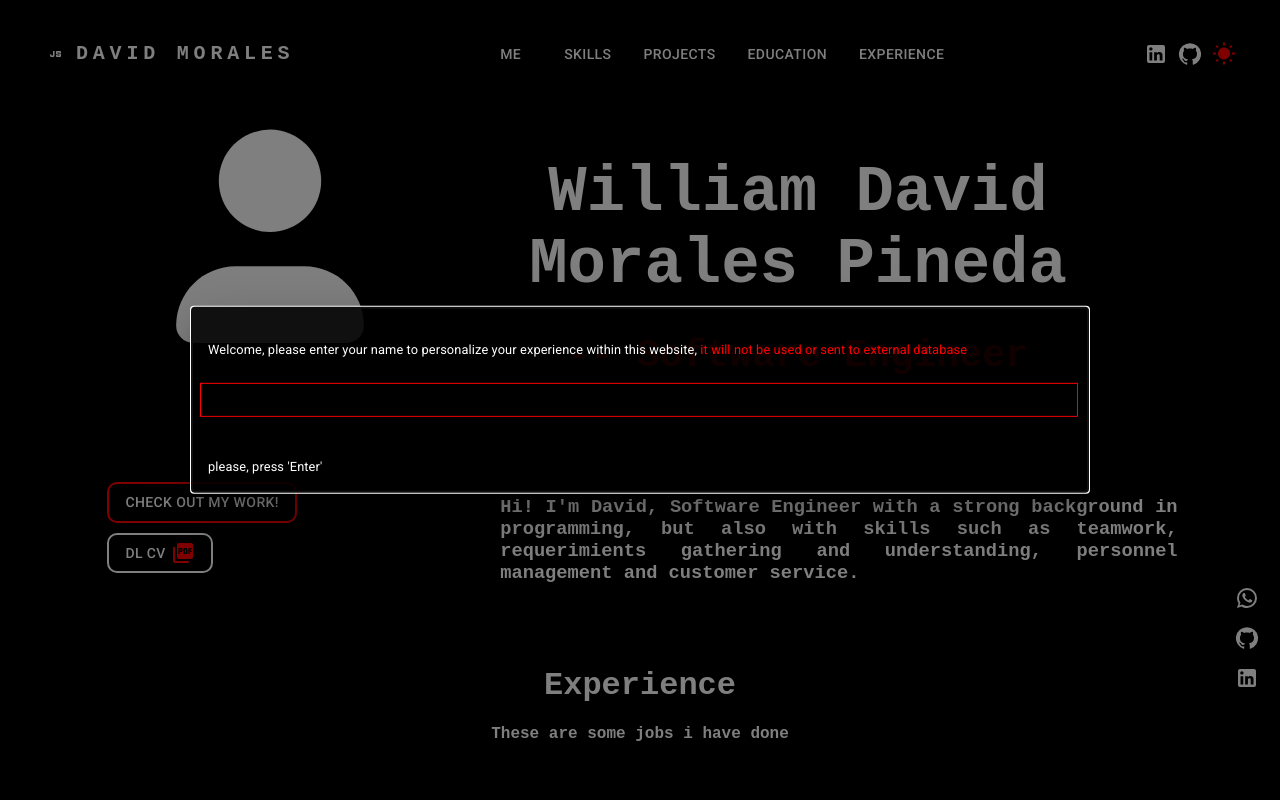
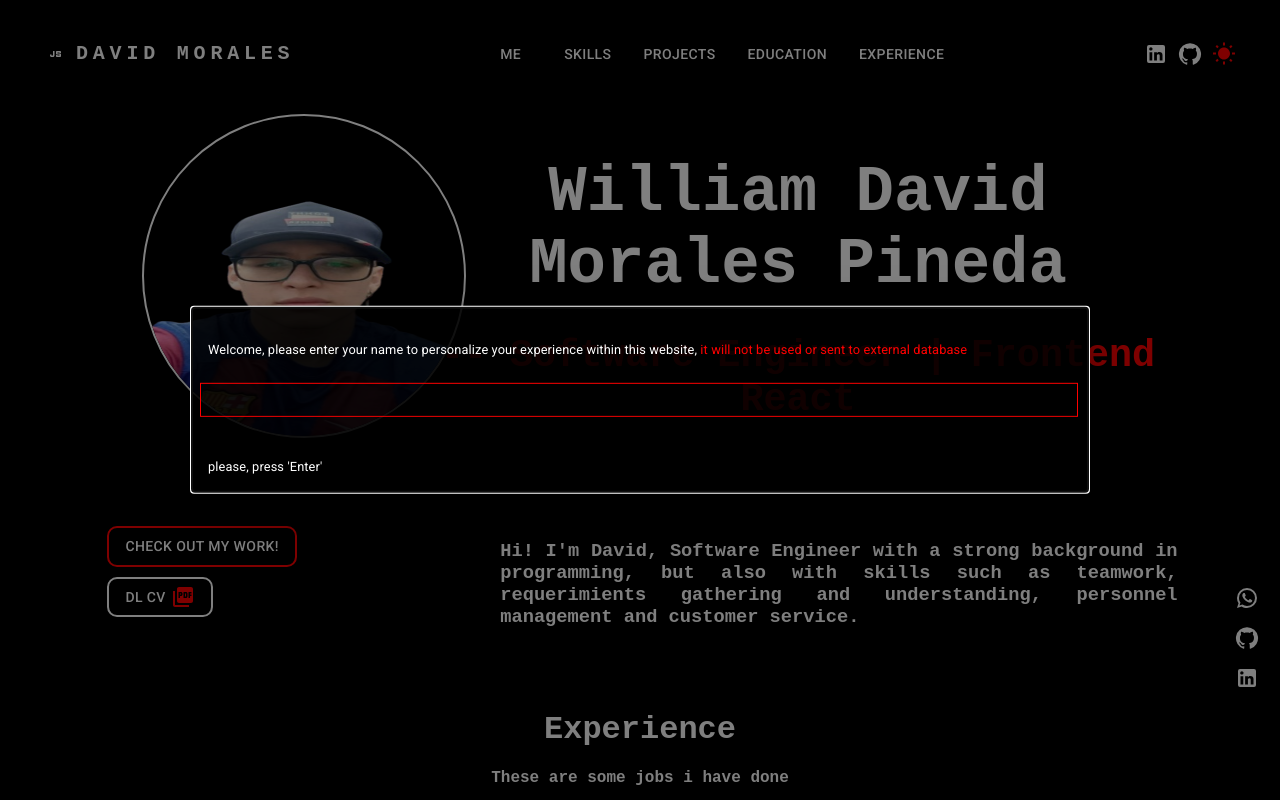
Before and after one commit to ZaliWow/portafolioDavid, a React (Vite) app: page / in a window 1280 px wide. Shown: the top 800 px of the page. Built offline with nearby package versions, Linux system fonts and the light colour scheme.

Commit message:
fix whit tips TryCatchFactory Team

```diff
--- a/src/App.jsx
+++ b/src/App.jsx
@@ -9,6 +9,7 @@ import { Final } from "./components/final"
 import { useState, useEffect } from "react"
 import { ModalWelcome } from "./components/welcome"
 import { WhatsAppButton } from "./components/WhatsappButton"
+import { Dreams } from "./components/Dreams"
 
 
 
@@ -74,6 +75,7 @@ function App() {
 <Skills mode={mode}></Skills>
 <Proyects mode={mode}></Proyects>
 <AllEducation></AllEducation>
+<Dreams></Dreams>
 <Final></Final>
 </>
   )
--- a/src/components/AbautMe.jsx
+++ b/src/components/AbautMe.jsx
@@ -27,20 +27,12 @@ export function AbautMe({mode, visit}){
         <div className="body" id="Me">
 <header>
     <div className={mode ? "body-svg" : "body-svg-dark"}>
-    <svg version="1.1" id="Layer_1" xmlns="http://www.w3.org/2000/svg" xmlns:xlink="http://www.w3.org/1999/xlink" viewBox="0 0 30 30" xml:space="preserve" width="800px" height="800px" fill="#000000">
-
-<g id="SVGRepo_bgCarrier" stroke-width="0"/>
-
-<g id="SVGRepo_tracerCarrier" stroke-linecap="round" stroke-linejoin="round"/>
-
-<g id="SVGRepo_iconCarrier"> <style type="text/css">
-</style> <path class="st4" d="M24,28H6c-1.1,0-2-0.9-2-2v0c0-3.9,3.1-7,7-7h8c3.9,0,7,3.1,7,7v0C26,27.1,25.1,28,24,28z"/> <circle class="st14" cx="15" cy="9" r="6"/>
-</g>
-</svg>
+    <img src="images\profile-image.png" alt="" />
 </div>
     <div>
     <div className="conteinerTittle">
-    <h6> -- Software Engineer</h6>
+
+    <h6> -- Software Engineer | Frontend React</h6>
          <h1>William David Morales Pineda</h1>
     </div>
 
--- /dev/null
+++ b/src/components/Dreams.jsx
@@ -0,0 +1,18 @@
+import "../styles/dreams.css"
+import { Check } from "@mui/icons-material"
+export function Dreams(){
+    return(
+        <div className="body">
+              <h1 className="tittles">My Dreams</h1>
+              <h4>This is my dream as a Software Developer</h4>
+            <div className="containerDreams">
+          <h5><Check sx={{color:'red'}}></Check> Be a senior and be in a charge of work teams</h5>
+          <h5><Check sx={{color:'red'}}></Check> Work and be an engineer at the service of fc Barcelona</h5>
+          <h5><Check sx={{color:'red'}}></Check> teach engineering classes at universities</h5>
+
+            </div>
+
+
+        </div>
+    )
+}
--- a/src/components/experience.jsx
+++ b/src/components/experience.jsx
@@ -1,4 +1,3 @@
-import { Description } from "@mui/icons-material";
 
 
 export function Experience ({startDate, endDate,description,image, position,company, typeReturn}){
--- /dev/null
+++ b/src/styles/dreams.css
@@ -0,0 +1,9 @@
+.conteinerDreams{
+    display: flex;
+    flex-direction: column;
+    align-items: center;
+    justify-content: center;
+    width: 100%;
+    height: 100%;
+
+}
--- a/src/styles/styles.css
+++ b/src/styles/styles.css
@@ -69,20 +69,26 @@ header img{
 .body-svg{
     width: 20vw;
     padding: 20px 20px;
+
+
 }
-.body-svg svg {
-    width: 20vw;
-    height: 20vw;
-
+.body-svg img {
+    width: 25vw;
+    height: 25vw;
+    margin-top: 10px;
+    border-radius: 50%;
+    border: 2px solid black;
 }
 .body-svg-dark{
     width: 20vw;
     padding: 20px 20px;
 }
-.body-svg-dark svg{
-    width: 20vw;
-    height: 20vw;
-    fill: white;
+.body-svg-dark img{
+    width: 25vw;
+    height: 25vw;
+    margin-top: 10px;
+    border-radius: 50%;
+    border: 2px solid rgb(255, 255, 255);
 }
 .conteinerButtons{
     display: flex;
```
Also changed, not shown: src/components/allExperience.jsx (+1 -1 lines), public/images/profile-image.png (added), 1 other file (tests, documents, lock files or other folders).
